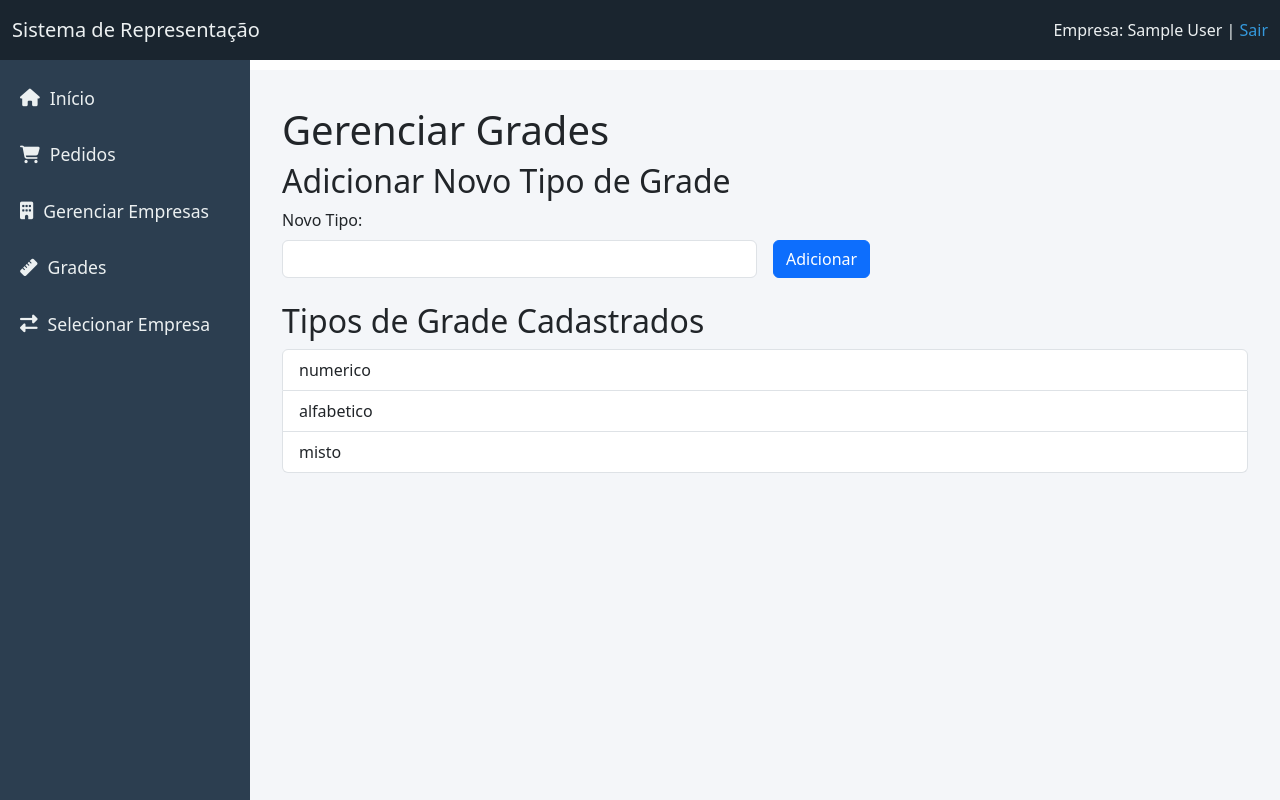
After one commit to weslleycarlos/sistema-representacao, a Flask app: page /gerenciar_grades in a window 1280 px wide. The commit adds this page. Run offline with Flask 3, Linux system fonts and the light colour scheme; the visitor is signed in with stand-in values (Sample User, id 1); some libraries are stand-ins or nearby versions.

Commit message:
Adicionado lista de pedidos com modal, select em gerenciar_empresas e gerenciar_grades

```diff
--- a/main.py
+++ b/main.py
@@ -8,15 +8,13 @@ import logging
 from functools import wraps
 
 app = Flask(__name__)
-app.secret_key = "P@$$w0rd"  # Necessário para sessões (mude para algo seguro)
-
+app.secret_key = "sua-chave-secreta-aqui"  # Mude para algo seguro
 logging.basicConfig(level=logging.INFO)
 logger = logging.getLogger(__name__)
 
 init_db()
 empresas = carregar_empresas()
 
-# Decorador para exigir login
 def login_required(f):
     @wraps(f)
     def decorated_function(*args, **kwargs):
@@ -26,7 +24,6 @@ def login_required(f):
         return f(*args, **kwargs)
     return decorated_function
 
-# Usuário e senha fixos (podemos mudar para banco depois)
 USUARIO_CORRETO = "admin"
 SENHA_CORRETA = "12345"
 
@@ -79,7 +76,7 @@ def consultar_cnpj(cnpj):
 @login_required
 def index():
     logger.info("Acessando a rota inicial")
-    empresa_selecionada = session.get('empresa_selecionada', list(empresas.keys())[0])  # Default para a primeira empresa
+    empresa_selecionada = session.get('empresa_selecionada', list(empresas.keys())[0])
     return render_template('index.html', empresas=empresas.keys(), dados_loja=None, empresa_selecionada=empresa_selecionada)
 
 @app.route('/consultar_cnpj', methods=['POST'])
@@ -90,22 +87,37 @@ def consultar_cnpj_route():
     empresa_selecionada = session.get('empresa_selecionada', list(empresas.keys())[0])
     return render_template('index.html', empresas=empresas.keys(), dados_loja=dados_loja, request=request, empresa_selecionada=empresa_selecionada)
 
-@app.route('/pedido', methods=['GET', 'POST'])
+@app.route('/lista_pedidos', methods=['GET'])
+@login_required
+def lista_pedidos():
+    empresa_selecionada = session.get('empresa_selecionada')
+    if not empresa_selecionada:
+        flash("Selecione uma empresa antes de continuar.", "warning")
+        return redirect(url_for('selecionar_empresa'))
+    conn = psycopg2.connect(DB_CONNECTION_STRING)
+    c = conn.cursor()
+    c.execute("SELECT id, empresa_nome, cnpj, razao_social, itens FROM pedidos WHERE empresa_nome = %s ORDER BY id DESC", (empresa_selecionada,))
+    pedidos = [
+        {"id": row[0], "empresa_nome": row[1], "cnpj": row[2], "razao_social": row[3], "itens": json.loads(row[4])}
+        for row in c.fetchall()
+    ]
+    conn.close()
+    return render_template('lista_pedidos.html', pedidos=pedidos, empresa_selecionada=empresa_selecionada)
+
+@app.route('/pedido', methods=['POST'])
 @login_required
 def pedido():
     empresa_selecionada = session.get('empresa_selecionada')
     if not empresa_selecionada:
         flash("Selecione uma empresa antes de continuar.", "warning")
         return redirect(url_for('selecionar_empresa'))
-    if request.method == 'POST' and 'empresa' in request.form:
-        empresa_nome = request.form['empresa']
+    if request.method == 'POST':
         cnpj = request.form['cnpj']
         razao_social = request.form['razao']
-        pedido_atual = Pedido(empresas[empresa_nome], razao_social, cnpj)
+        pedido_atual = Pedido(empresas[empresa_selecionada], razao_social, cnpj)
         salvar_pedido(pedido_atual)
-    else:
-        pedido_atual = carregar_ultimo_pedido(empresas) or Pedido(empresas[empresa_selecionada], "Cliente Padrão", "00.000.000/0000-00")
-    return render_template('pedido.html', pedido=pedido_atual, empresa_selecionada=empresa_selecionada)
+        flash("Novo pedido criado com sucesso!", "success")
+    return redirect(url_for('lista_pedidos'))
 
 @app.route('/buscar_item/<empresa_nome>/<codigo>', methods=['GET'])
 @login_required
@@ -129,7 +141,7 @@ def adicionar_item():
             if any(quantidades.values()):
                 pedido_atual.adicionar_item(codigo, quantidades)
                 salvar_pedido(pedido_atual)
-    return redirect(url_for('pedido'))
+    return redirect(url_for('lista_pedidos'))
 
 @app.route('/remover_item/<int:index>')
 @login_required
@@ -138,7 +150,22 @@ def remover_item(index):
     if pedido_atual and 0 <= index < len(pedido_atual.itens):
         pedido_atual.itens.pop(index)
         salvar_pedido(pedido_atual)
-    return redirect(url_for('pedido'))
+    return redirect(url_for('lista_pedidos'))
+
+TIPOS_GRADE = ["numerico", "alfabetico", "misto"]  # Lista mutável
+
+@app.route('/gerenciar_grades', methods=['GET', 'POST'])
+@login_required
+def gerenciar_grades():
+    if request.method == 'POST':
+        novo_tipo = request.form['novo_tipo']
+        if novo_tipo and novo_tipo not in TIPOS_GRADE:
+            TIPOS_GRADE.append(novo_tipo)
+            flash(f"Tipo de grade '{novo_tipo}' adicionado!", "success")
+        else:
+            flash("Tipo de grade inválido ou já existente.", "danger")
+    return render_template('gerenciar_grades.html', tipos_grade=TIPOS_GRADE)
+
 
 @app.route('/gerenciar_empresas', methods=['GET', 'POST'])
 @login_required
@@ -147,7 +174,11 @@ def gerenciar_empresas():
         if 'nome' in request.form and 'tipo_grade' in request.form:
             nome = request.form['nome']
             tipo_grade = request.form['tipo_grade']
-            salvar_empresa(nome, tipo_grade)
+            if tipo_grade not in TIPOS_GRADE:
+                flash("Tipo de grade inválido.", "danger")
+            else:
+                salvar_empresa(nome, tipo_grade)
+                flash("Empresa salva com sucesso!", "success")
         elif 'empresa_nome' in request.form and 'codigo' in request.form:
             empresa_nome = request.form['empresa_nome']
             codigo = request.form['codigo']
@@ -155,11 +186,12 @@ def gerenciar_empresas():
             valor = float(request.form['valor'])
             tamanhos = request.form['tamanhos'].split(',')
             salvar_item_catalogo(empresa_nome, codigo, descritivo, valor, tamanhos)
+            flash("Item salvo com sucesso!", "success")
         global empresas
         empresas = carregar_empresas()
     catalogos = {nome: carregar_catalogo(nome) for nome in empresas.keys()}
     empresa_selecionada = session.get('empresa_selecionada', list(empresas.keys())[0])
-    return render_template('gerenciar_empresas.html', empresas=empresas, catalogos=catalogos, empresa_selecionada=empresa_selecionada)
+    return render_template('gerenciar_empresas.html', empresas=empresas, catalogos=catalogos, empresa_selecionada=empresa_selecionada, tipos_grade=TIPOS_GRADE)
 
 @app.route('/remover_item_catalogo/<empresa_nome>/<codigo>', methods=['POST'])
 @login_required
@@ -169,6 +201,9 @@ def remover_item_catalogo_route(empresa_nome, codigo):
     empresas = carregar_empresas()
     return redirect(url_for('gerenciar_empresas'))
 
+
+
+
 if __name__ == "__main__":
     port = int(os.environ.get("PORT", 5000))
     app.run(host="0.0.0.0", port=port, debug=True)
--- a/templates/base.html
+++ b/templates/base.html
@@ -5,69 +5,84 @@
     <meta name="viewport" content="width=device-width, initial-scale=1.0">
     <title>{% block title %}Sistema de Representação{% endblock %}</title>
     <link href="https://cdn.jsdelivr.net/npm/bootstrap@5.3.3/dist/css/bootstrap.min.css" rel="stylesheet">
+    <link rel="stylesheet" href="https://cdnjs.cloudflare.com/ajax/libs/font-awesome/6.5.2/css/all.min.css">
     <style>
         body {
             min-height: 100vh;
             display: flex;
             flex-direction: column;
+            margin: 0;
         }
         .sidebar {
             min-width: 250px;
             max-width: 250px;
-            background-color: #343a40;
+            background-color: #2c3e50;
             color: white;
             height: 100vh;
             position: fixed;
             top: 0;
             left: 0;
-            padding-top: 60px; /* Espaço para a navbar */
+            padding-top: 70px;
         }
         .sidebar a {
-            color: white;
+            color: #ecf0f1;
             text-decoration: none;
             padding: 15px 20px;
-            display: block;
+            display: flex;
+            align-items: center;
+            font-size: 1.1rem;
         }
         .sidebar a:hover {
-            background-color: #495057;
+            background-color: #34495e;
+        }
+        .sidebar a i {
+            margin-right: 10px;
         }
         .content {
-            margin-left: 250px; /* Espaço para a sidebar */
+            margin-left: 250px;
+            margin-top: 70px;
             padding: 20px;
             flex-grow: 1;
+            background-color: #f4f6f9;
         }
         .navbar {
-            background-color: #212529;
+            background-color: #1a252f;
             position: fixed;
             width: 100%;
             z-index: 1000;
+            height: 60px;
         }
         .navbar-brand, .navbar-text {
-            color: white !important;
+            color: #ecf0f1 !important;
+        }
+        .navbar-text a {
+            color: #3498db;
+            text-decoration: none;
+        }
+        .navbar-text a:hover {
+            color: #2980b9;
         }
     </style>
 </head>
 <body>
-    <!-- Navbar Superior -->
     <nav class="navbar navbar-dark">
         <div class="container-fluid">
             <a class="navbar-brand" href="{{ url_for('index') }}">Sistema de Representação</a>
             <span class="navbar-text">
                 Empresa: {{ session.get('empresa_selecionada', 'Nenhuma selecionada') }}
-                | <a href="{{ url_for('logout') }}" class="text-white">Sair</a>
+                | <a href="{{ url_for('logout') }}">Sair</a>
             </span>
         </div>
     </nav>
 
-    <!-- Sidebar Lateral -->
     <div class="sidebar">
-        <a href="{{ url_for('index') }}">Início</a>
-        <a href="{{ url_for('pedido') }}">Novo Pedido</a>
-        <a href="{{ url_for('gerenciar_empresas') }}">Gerenciar Empresas</a>
-        <a href="{{ url_for('selecionar_empresa') }}">Selecionar Empresa</a>
+        <a href="{{ url_for('index') }}"><i class="fas fa-home"></i> Início</a>
+        <a href="{{ url_for('lista_pedidos') }}"><i class="fas fa-shopping-cart"></i> Pedidos</a>
+        <a href="{{ url_for('gerenciar_empresas') }}"><i class="fas fa-building"></i> Gerenciar Empresas</a>
+        <a href="{{ url_for('gerenciar_grades') }}"><i class="fas fa-ruler"></i> Grades</a>
+        <a href="{{ url_for('selecionar_empresa') }}"><i class="fas fa-exchange-alt"></i> Selecionar Empresa</a>
     </div>
 
-    <!-- Conteúdo Principal -->
     <div class="content">
         {% with messages = get_flashed_messages(with_categories=true) %}
             {% if messages %}
--- a/templates/gerenciar_empresas.html
+++ b/templates/gerenciar_empresas.html
@@ -12,7 +12,11 @@
             </div>
             <div class="col-md-4">
                 <label for="tipo_grade" class="form-label">Tipo de Grade:</label>
-                <input type="text" class="form-control" id="tipo_grade" name="tipo_grade" required>
+                <select class="form-select" id="tipo_grade" name="tipo_grade" required>
+                    {% for tipo in tipos_grade %}
+                        <option value="{{ tipo }}">{{ tipo }}</option>
+                    {% endfor %}
+                </select>
             </div>
             <div class="col-md-4 align-self-end">
                 <button type="submit" class="btn btn-primary">Salvar Empresa</button>
--- /dev/null
+++ b/templates/gerenciar_grades.html
@@ -0,0 +1,29 @@
+{% extends "base.html" %}
+{% block title %}Gerenciar Grades - Sistema de Representação{% endblock %}
+{% block content %}
+    <div class="container mt-3">
+        <h1>Gerenciar Grades</h1>
+
+        <h2>Adicionar Novo Tipo de Grade</h2>
+        <form method="POST" action="{{ url_for('gerenciar_grades') }}" class="row g-3 mb-4">
+            <div class="col-md-6">
+                <label for="novo_tipo" class="form-label">Novo Tipo:</label>
+                <input type="text" class="form-control" id="novo_tipo" name="novo_tipo" required>
+            </div>
+            <div class="col-md-6 align-self-end">
+                <button type="submit" class="btn btn-primary">Adicionar</button>
+            </div>
+        </form>
+
+        <h2>Tipos de Grade Cadastrados</h2>
+        {% if tipos_grade %}
+            <ul class="list-group">
+                {% for tipo in tipos_grade %}
+                    <li class="list-group-item">{{ tipo }}</li>
+                {% endfor %}
+            </ul>
+        {% else %}
+            <p>Nenhum tipo de grade cadastrado.</p>
+        {% endif %}
+    </div>
+{% endblock %}
```
Also changed, not shown: templates/lista_pedidos.html (added, +82 -0 lines), templates/pedido.html (deleted, +0 -79 lines).
